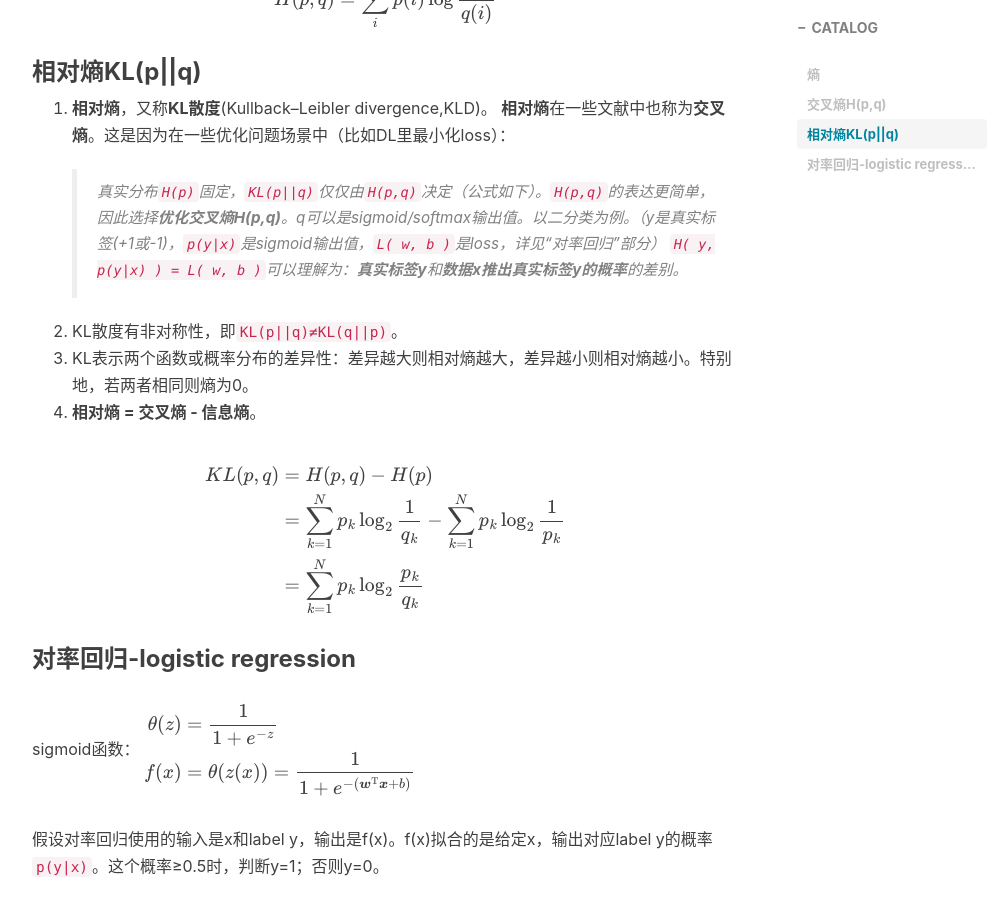
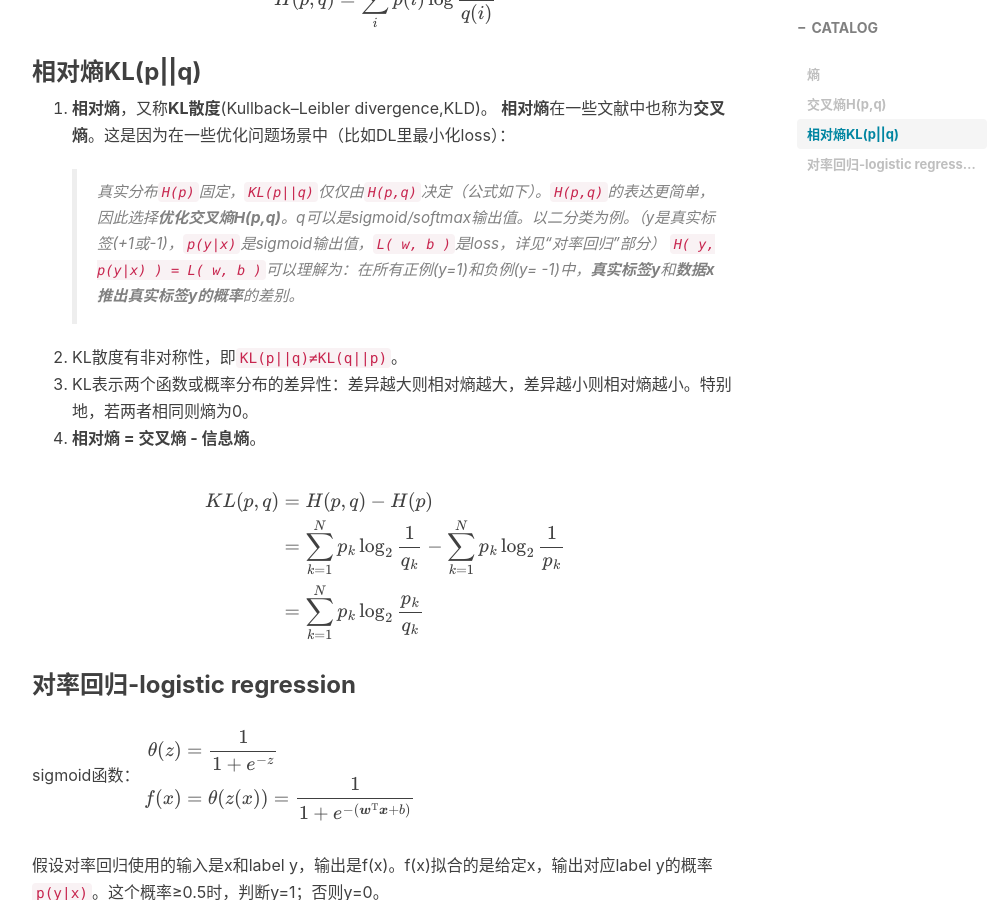
Before and after one commit to LeeeLiu/leeeliu.github.io, a Jekyll site: the page built from _posts/2019-05-10-代价函数、二分类问题.md, in a window 1280 px wide and 900 px high, scrolled down 967 px. Shown: the whole window, without its empty margins (233-1239 px from the left). Built offline with Jekyll 4.4.1, drawn with Linux system fonts in a browser that asks for light colours; nearby versions of some CDN libraries; formulas are drawn with MathJax 3; comment, search, counter and statistics services are not loaded.

Commit message:
Update 2019-05-10-代价函数、二分类问题.md

```diff
--- a/_posts/2019-05-10-代价函数、二分类问题.md
+++ b/_posts/2019-05-10-代价函数、二分类问题.md
@@ -28,7 +28,7 @@ $$H(p, q)=\sum_{i} p(i)  \log \frac{1}{q(i)}$$
 1. **相对熵**，又称**KL散度**(Kullback–Leibler divergence,KLD)。
 **相对熵**在一些文献中也称为**交叉熵**。这是因为在一些优化问题场景中（比如DL里最小化loss）：
 >真实分布`H(p)`固定，`KL(p||q)`仅仅由`H(p,q)`决定（公式如下）。`H(p,q)`的表达更简单，因此选择**优化交叉熵H(p,q)**。q可以是sigmoid/softmax输出值。以二分类为例。（y是真实标签(+1或-1)，`p(y|x)`是sigmoid输出值，`L( w, b )`是loss，详见“对率回归”部分）
-`H( y, p(y|x) ) = L( w, b )`可以理解为：**真实标签y**和**数据x推出真实标签y的概率**的差别。
+`H( y, p(y|x) ) = L( w, b )`可以理解为：在所有正例(y=1)和负例(y= -1)中，**真实标签y**和**数据x推出真实标签y的概率**的差别。
 
 2. KL散度有非对称性，即`KL(p||q)≠KL(q||p)`。
 3. KL表示两个函数或概率分布的差异性：差异越大则相对熵越大，差异越小则相对熵越小。特别地，若两者相同则熵为0。
```
